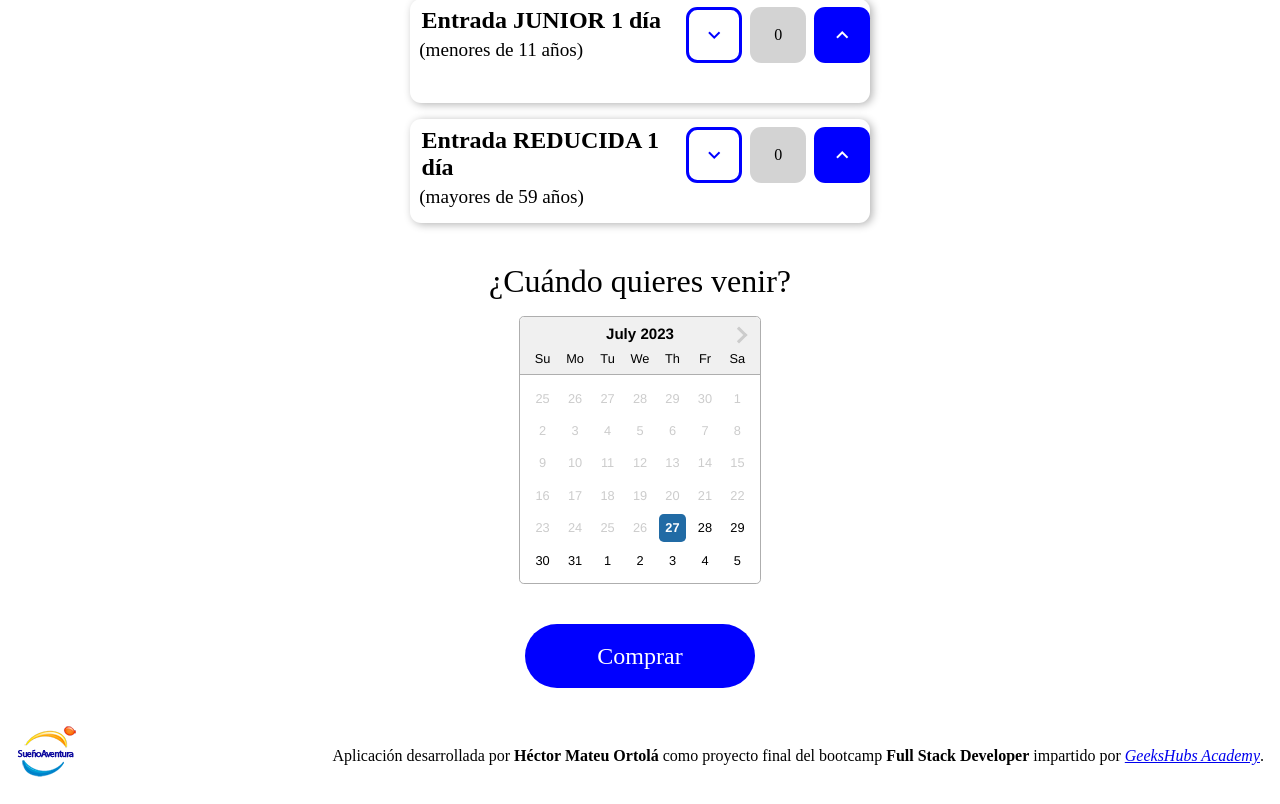
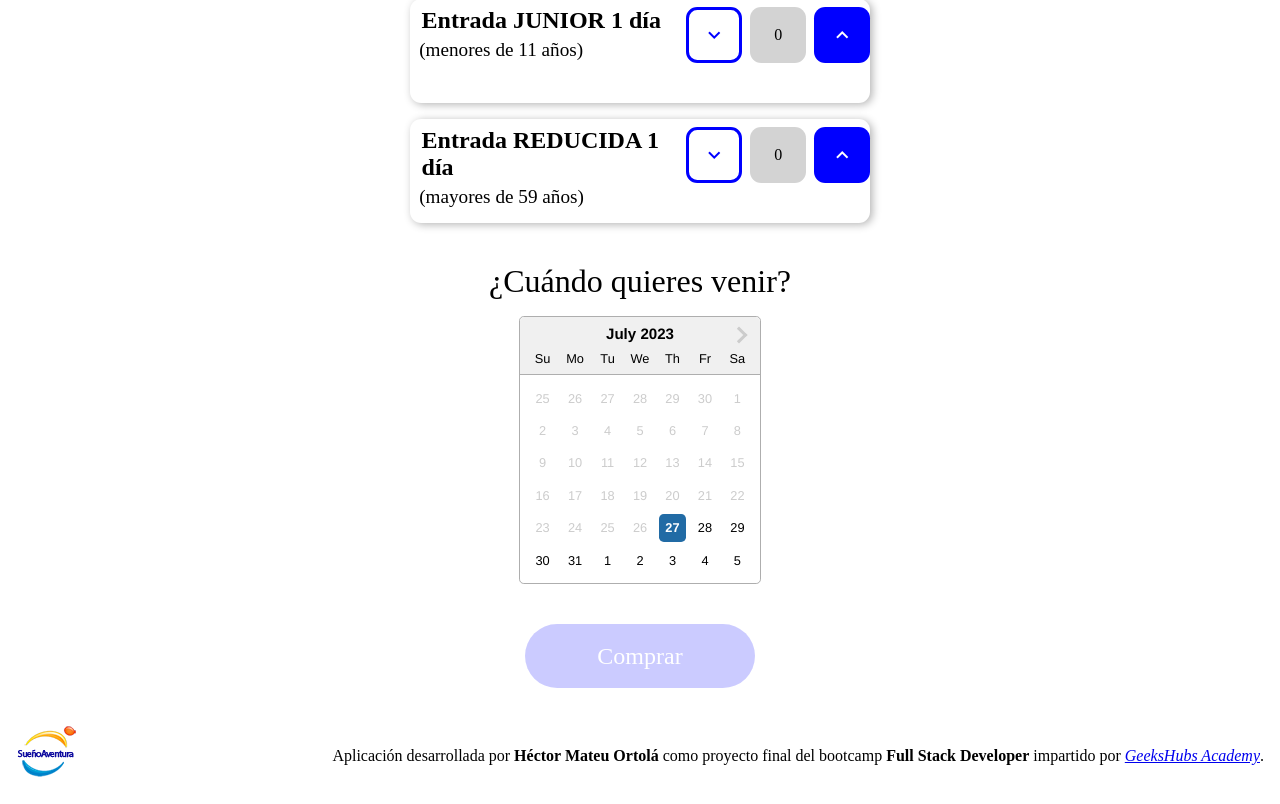
Before and after one commit to hmateu/frontendFinalProjectReact, a React (Vite) app: page /new-tickets in a window 1280 px wide. Shown: the part 446-1250 px from the top of the page. Built offline with nearby package versions, Linux system fonts and the light colour scheme.

Commit message:
feat: Adds the functionality of not being able to click on buy tickets if you have not selected at least one ticket

```diff
--- a/src/pages/Tickets/NewTickets/NewTickets.jsx
+++ b/src/pages/Tickets/NewTickets/NewTickets.jsx
@@ -64,6 +64,14 @@ export const NewTickets = () => {
         navigate('/my-tickets');
     }
 
+    const [validation, setValidation] = useState(false);
+
+    useEffect(() => {
+        generalValue > 0 || juniorValue > 0 || reduceValue > 0
+            ? setValidation(true)
+            : setValidation(false)
+    }, [generalValue, juniorValue, reduceValue]);
+
     return (
         <div className="newTicketsStyle">
             <div className="topSection">
@@ -118,8 +126,10 @@ export const NewTickets = () => {
                     />
                 </div>
                 <div className="confirmationButton">
-                    <div className="confirmButton" onClick={() => purchasingProcess()}>
-                        Comprar
+                    <div className={validation ? "btnForm" : "btnForm disabled"}>
+                        <div className="confirmButton" onClick={() => purchasingProcess()}>
+                            Comprar
+                        </div>
                     </div>
                 </div>
             </div>
--- a/src/pages/Tickets/Tickets.css
+++ b/src/pages/Tickets/Tickets.css
@@ -19,7 +19,7 @@
     background-color: var(--blue);
     color: white;
     height: 2em;
-    width: 70vw;
+    width: 50vw;
     border-radius: 2em;
     display: flex;
     justify-content: center;
```
